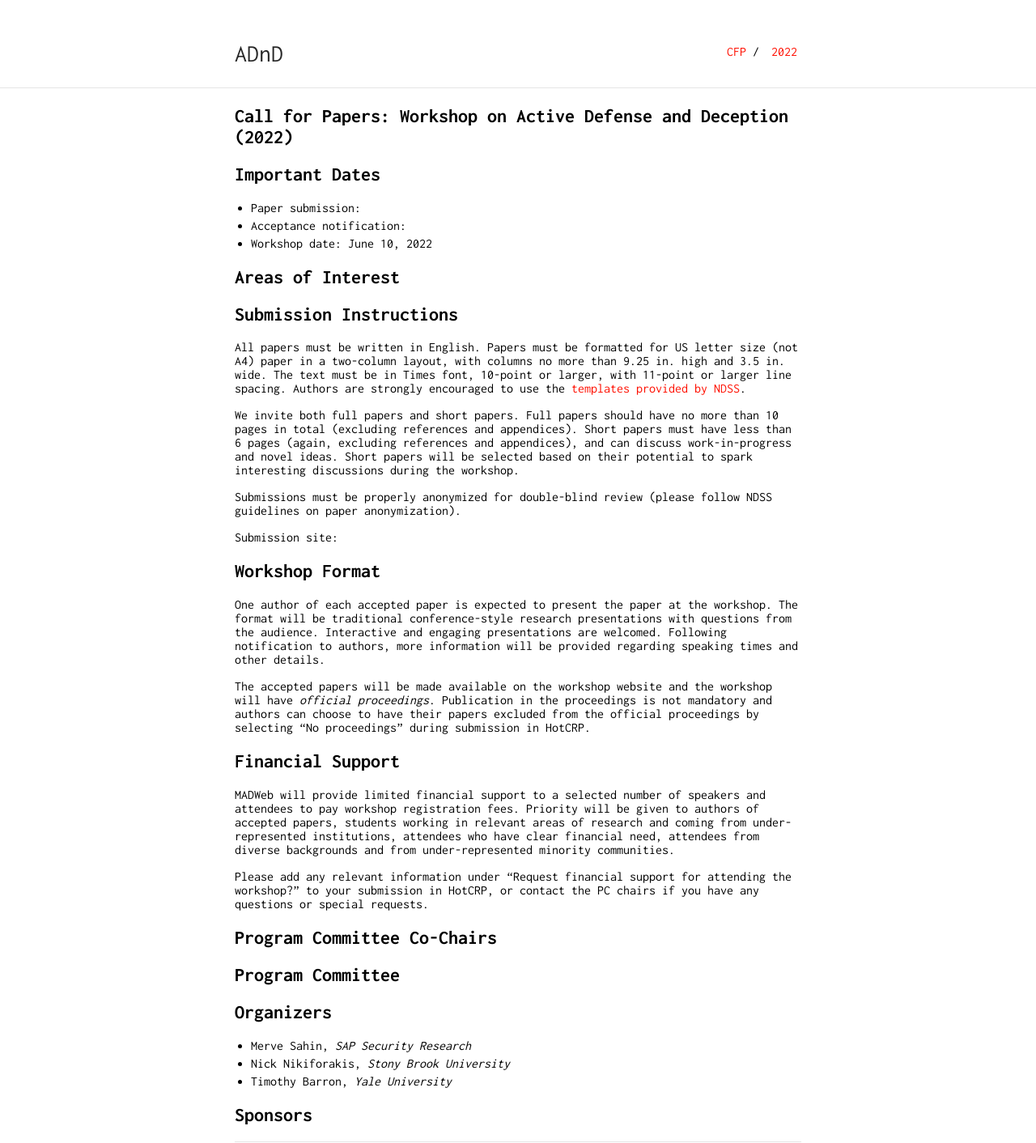
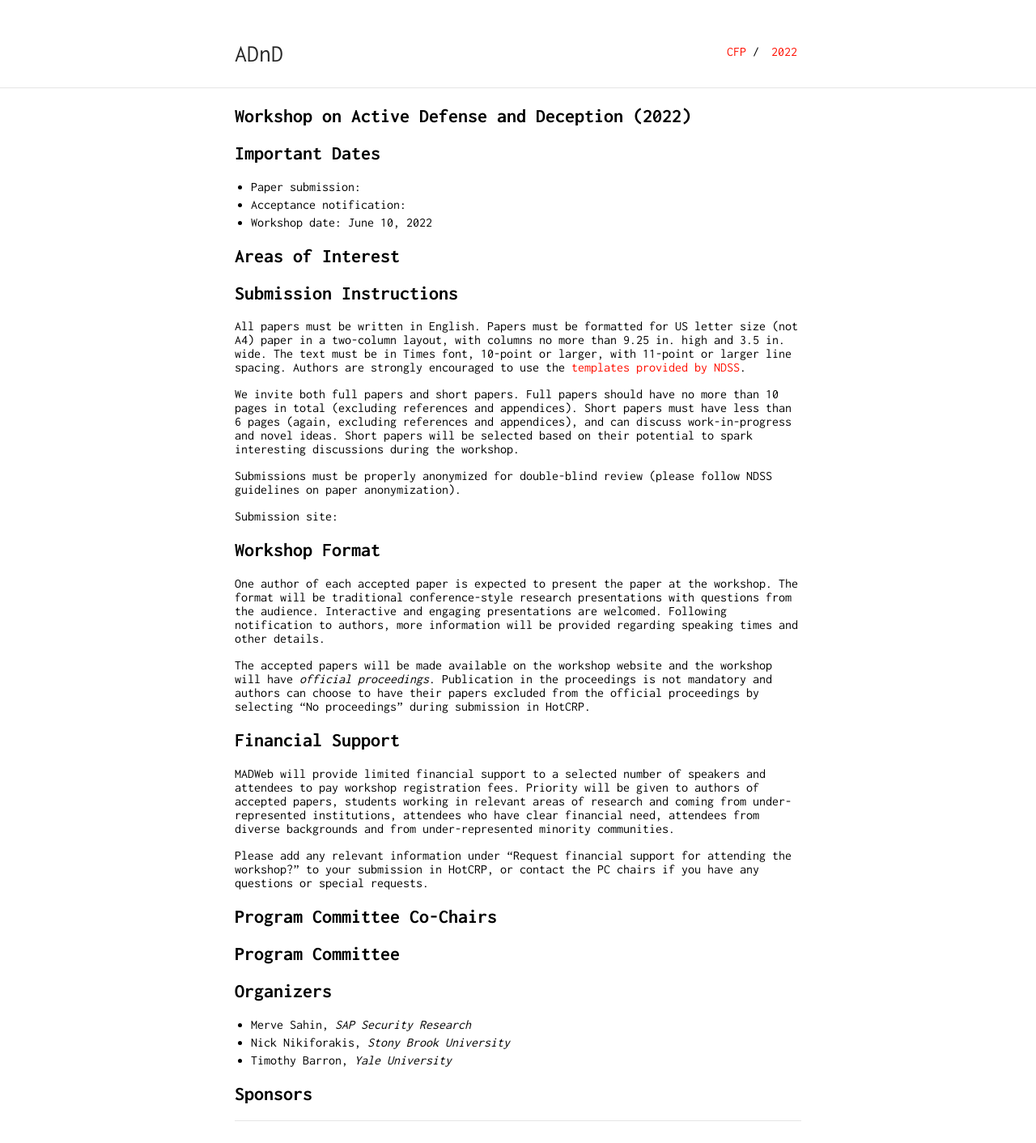
Before and after one commit to BillyPragSec/billypragsec.github.io, a Jekyll site: the page built from index.md, in a window 1280 px wide. Shown: the whole page at 81% size. Built offline with Jekyll 4.4.1, drawn with Linux system fonts in a browser that asks for light colours; our own code applies the rules of GitHub Pages for plain Markdown files; after the commit the page ends 1386 px from its top, so only the background shows below that.

Commit message:
Title adjustment

```diff
--- a/index.md
+++ b/index.md
@@ -3,7 +3,7 @@ layout: default
 description: Workshop on Active Defense and Deception (AD&D)
 ---
 
-## Call for Papers: Workshop on Active Defense and Deception (2022)
+## Workshop on Active Defense and Deception (2022)
 
 
 
```
